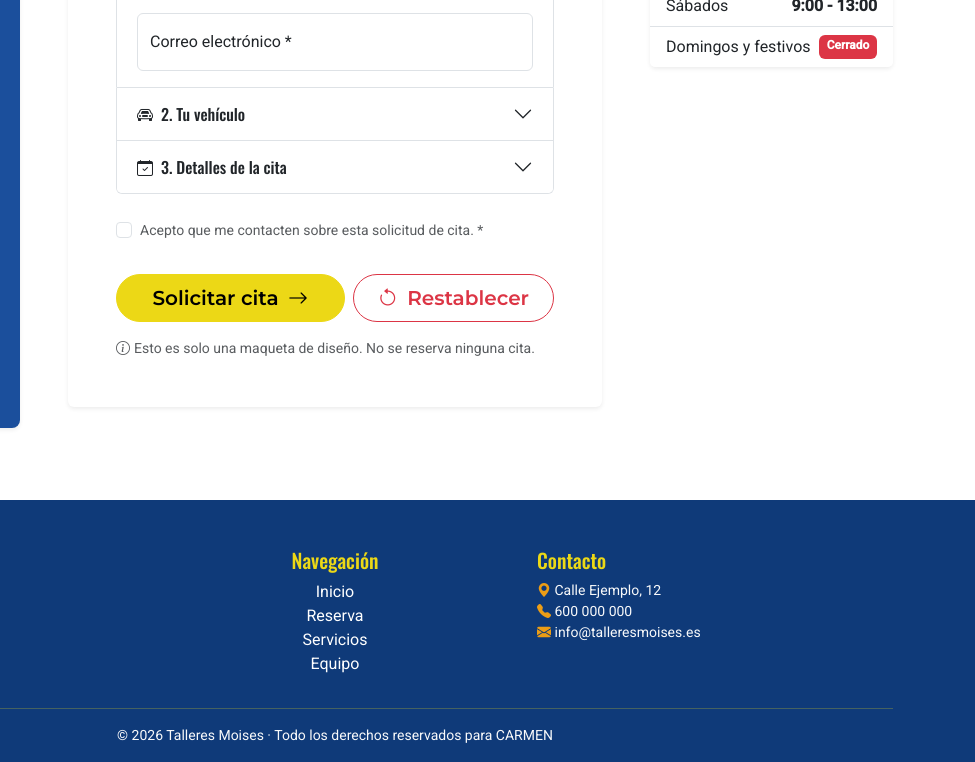
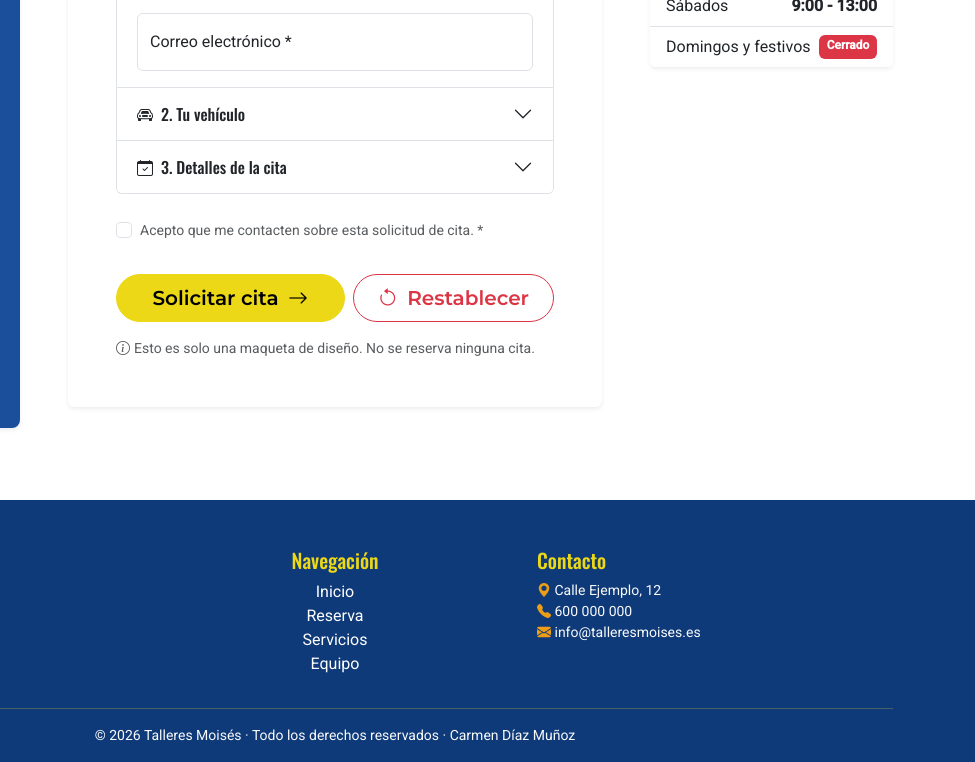
Before and after one commit to L3V1XX/Talleres-Moises, a plain HTML site: page pages/reserva.html in a window 1280 px wide. Shown: the part 489-1251 px from the top of the page, 305-1280 px from the left. Drawn offline with nearby package versions, Linux system fonts and the light colour scheme; a script that the page names is missing; a web font is replaced by a local one.

Commit message:
nombre en el footer properly

```diff
--- a/pages/reserva.html
+++ b/pages/reserva.html
@@ -762,7 +762,7 @@
         <hr class="border-secondary" />
         <!-- my name over here, 'coz I say so -->
         <p class="text-center small mb-0">
-          &copy; 2026 Talleres Moises · Todo los derechos reservados para CARMEN
+          &copy; 2026 Talleres Moisés · Todo los derechos reservados · Carmen Díaz Muñoz
         </p>
       </div>
     </footer>
```
